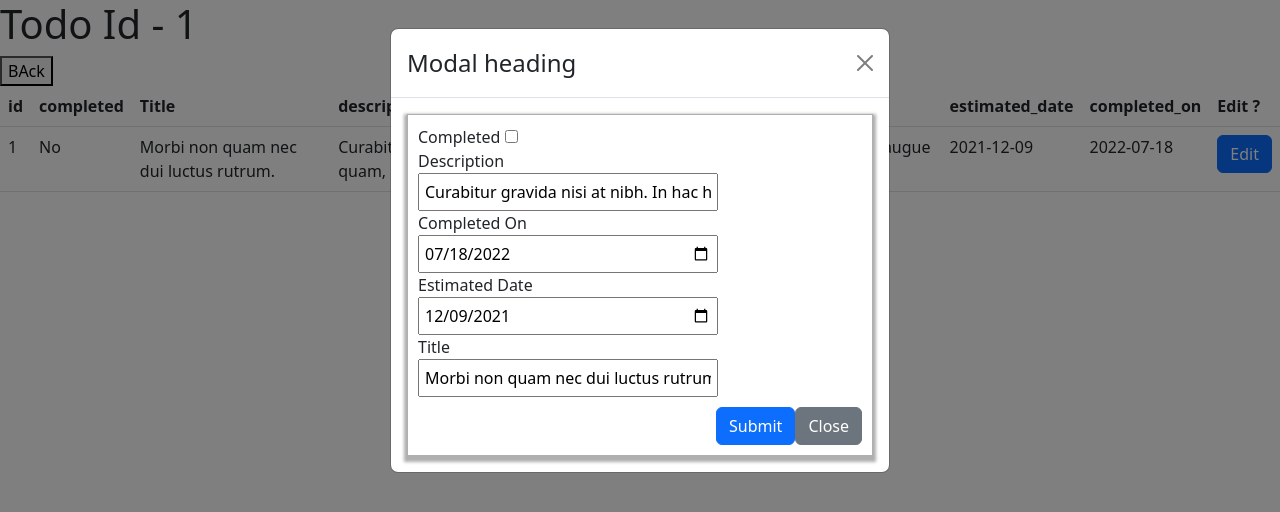
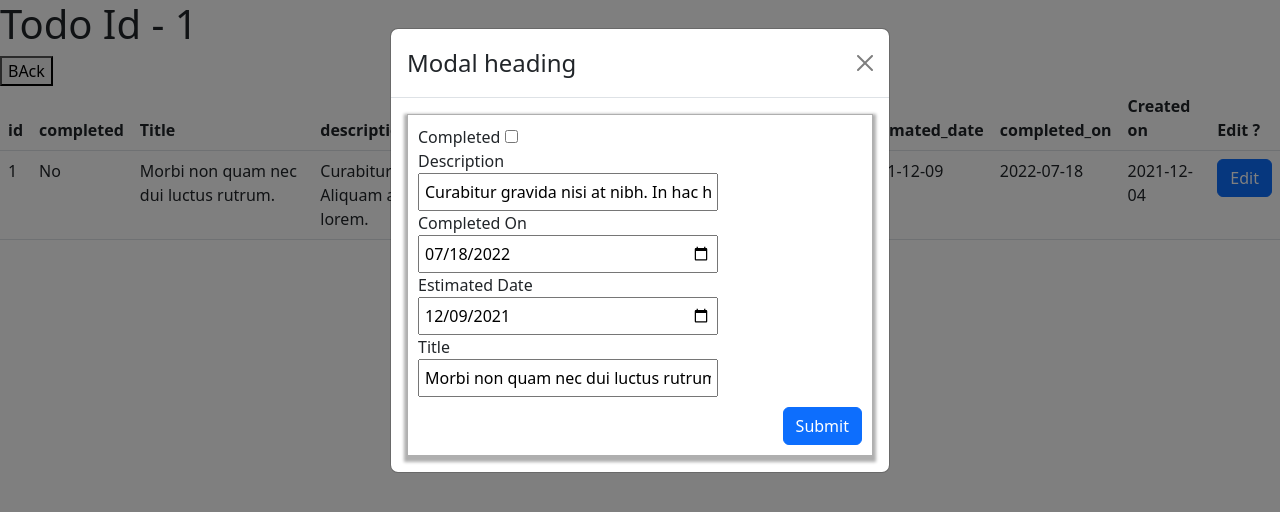
Before and after one commit to VamsiKrishnaRAVSR/Project, a React (Create React App) app: page /todos/1 in a window 1280 px wide. Both pictures are taken after a click on the button "Edit". Shown: the top 512 px of the page. Built offline with nearby package versions, Linux system fonts and the light colour scheme; data requests are answered from the project's data file.

Commit message:
Done with common component

```diff
--- a/db.json
+++ b/db.json
@@ -359,6 +359,16 @@
       "estimated_date": "2022-08-19",
       "title": "Drink water hahaha",
       "created_on": "2022-08-11"
+    },
+    {
+      "id": 37,
+      "completed": false,
+      "user_id": 3,
+      "description": "Sleep before 1 on Weekdays and weekends",
+      "completed_on": "2000-10-01",
+      "estimated_date": "2021-10-01",
+      "title": "Habits",
+      "created_on": "2022-08-11"
     }
   ]
 }
--- a/src/App.tsx
+++ b/src/App.tsx
@@ -2,12 +2,9 @@ import React, { useMemo, useState } from "react";
 
 import "./App.css";
 import useGetTodos from "./hooks/getTodos.hooks";
-// import ReactPaginate from "react-paginate";
 import "../node_modules/bootstrap/dist/css/bootstrap.min.css";
-
 import { Button, Container } from "react-bootstrap";
 import Todos from "./features/Todos/todos";
-
 import { Todo } from "./types";
 import Pagination from "./features/pagination/pagination1";
 import { Link } from "react-router-dom";
--- a/src/components/Add Todo Form/index.tsx
+++ b/src/components/commonFormikForm/index.tsx
@@ -1,33 +1,12 @@
 import React from "react";
 import { Formik, Form, Field, ErrorMessage } from "formik";
-import { useNavigate } from "react-router";
 
 import * as yup from "yup";
+import { Button } from "react-bootstrap";
 import { Todo } from "../../types";
-import { Button } from "react-bootstrap";
-import useGetTodos from "../../hooks/getTodos.hooks";
-import usePostTodo from "../../hooks/getPostTodo";
 
-const TodoList = () => {
-  const { data } = useGetTodos();
-  let updatedId = 0;
-  if (data) {
-    updatedId = data?.length;
-  }
-
-  const navigate = useNavigate();
-  const { mutate, isError, error } = usePostTodo();
-
-  const initialValues: Todo = {
-    id: updatedId + 1,
-    completed: false,
-    user_id: 3,
-    description: "",
-    completed_on: "",
-    estimated_date: "",
-    title: "",
-    created_on: new Date().toISOString().slice(0, 10),
-  };
+const TodoList = (props: { initialValues: Todo; onSubmit: any; }) => {
+  const { initialValues, onSubmit } = props;
   const validationSchema = yup.object({
     description: yup.string().required(),
     completed: yup.boolean().required(),
@@ -35,11 +14,6 @@ const TodoList = () => {
     estimated_date: yup.date().required(),
     title: yup.string().required(),
   });
-
-  const onSubmit = (values: Todo) => {
-    mutate(values);
-    isError ? alert("Something went wrong " + error) : navigate("/");
-  };
 
   return (
     <Formik
--- a/src/components/createTodo/index.tsx
+++ b/src/components/createTodo/index.tsx
@@ -1,14 +1,42 @@
 import React from "react";
 import "./index.css";
 
-import TodoList from "../Add Todo Form";
+import TodoList from "../commonFormikForm";
+import usePostTodo from "../../hooks/getPostTodo";
+import { useNavigate } from "react-router";
+import useGetTodos from "../../hooks/getTodos.hooks";
+import { Todo } from "../../types";
 
 const CreateTodo = () => {
+  const { data } = useGetTodos();
+  let updatedId = 0;
+  if (data) {
+    updatedId = data?.length;
+  }
+
+  const navigate = useNavigate();
+  const { mutate, isError, error } = usePostTodo();
+
+  const initialValues: Todo = {
+    id: updatedId + 1,
+    completed: false,
+    user_id: 3,
+    description: "",
+    completed_on: "",
+    estimated_date: "",
+    title: "",
+    created_on: new Date().toISOString().slice(0, 10),
+  };
+
+  const onSubmit = (values: Todo) => {
+    mutate(values);
+    isError ? alert("Something went wrong " + error) : navigate("/");
+  };
 
   return (
     <div className="add-todo-container">
       <h1>Add a Todo</h1>
-      <TodoList />
+      <TodoList initialValues={initialValues} onSubmit={onSubmit} />
     </div>
   );
 };
--- /dev/null
+++ b/src/components/getIndividualTodo/index.tsx
@@ -0,0 +1,87 @@
+import React, { useState } from "react";
+import { useNavigate } from "react-router-dom";
+import { useParams } from "react-router";
+import useGetTodo from "../../hooks/getTodo.hooks";
+import { Button, Modal, Table } from "react-bootstrap";
+import { Todo } from "../../types";
+import useGetPatchTodo from "../../hooks/getPatchTodo";
+import TodoList from "../commonFormikForm";
+
+const GetTodo = () => {
+  const { id } = useParams();
+  const { data } = useGetTodo(id as string);
+  const navigate = useNavigate();
+  const { mutate, isError, error } = useGetPatchTodo();
+  const [show, setShow] = useState(false);
+  const handleClose = () => setShow(false);
+  const handleShow = () => setShow(true);
+
+  const initialValues: Todo = {
+    id: data?.id,
+    completed: data?.completed,
+    user_id: data?.user_id,
+    description: data?.description,
+    completed_on: data?.completed_on,
+    estimated_date: data?.estimated_date,
+    title: data?.title,
+    created_on: new Date().toISOString().slice(0, 10),
+  };
+
+  const onSubmit = (values: Todo) => {
+    mutate(values);
+    if (isError) {
+      alert("Something went wrong " + error);
+    } else {
+      navigate("/");
+    }
+  };
+
+  return (
+    <div className="getTodo-container">
+      <Modal show={show} onHide={handleClose}>
+        <Modal.Header closeButton>
+          <Modal.Title>Modal heading</Modal.Title>
+        </Modal.Header>
+        <Modal.Body>
+          <TodoList initialValues={initialValues} onSubmit={onSubmit} />
+        </Modal.Body>
+      </Modal>
+      <div>
+        <h1>Todo Id - {id}</h1>
+        <button onClick={() => navigate(-1)}>BAck</button>
+      </div>
+      <div>
+        <Table>
+          <thead>
+            <tr>
+              <th>id</th>
+              <th>completed</th>
+              <th>Title</th>
+              <th>description</th>
+              <th>estimated_date</th>
+              <th>completed_on</th>
+              <th>Created on</th>
+              <th>Edit ?</th>
+            </tr>
+          </thead>
+          <tbody>
+            <tr>
+              <td>{data?.id}</td>
+              <td>{data?.completed ? "Yes" : "No"} </td>
+              <td>{data?.title}</td>
+              <td>{data?.description}</td>
+              <td>{data?.estimated_date}</td>
+              <td>{data?.completed_on}</td>
+              <td>{data?.created_on}</td>
+              <td>
+                <Button onClick={handleShow}>Edit</Button>
+              </td>
+            </tr>
+          </tbody>
+        </Table>
+      </div>
+    </div>
+  );
+};
+
+export default GetTodo;
--- a/src/components/getTodo/index.tsx
+++ /dev/null
@@ -1,161 +0,0 @@
-import React, { useState } from "react";
-import { Formik, Form, Field, ErrorMessage } from "formik";
-import * as yup from "yup";
-import { useNavigate } from "react-router-dom";
-import { useParams } from "react-router";
-import useGetTodo from "../../hooks/getTodo.hooks";
-import { Button, Modal, Table } from "react-bootstrap";
-import { Todo } from "../../types";
-import useGetPatchTodo from "../../hooks/getPatchTodo";
-
-const GetTodo = () => {
-  const { id } = useParams();
-  const { data } = useGetTodo(id as string);
-  const navigate = useNavigate();
-  const { mutate, isError, error } = useGetPatchTodo();
-  const [show, setShow] = useState(false);
-  const handleClose = () => setShow(false);
-  const handleShow = () => setShow(true);
-
-  const initialValues: Todo = {
-    id: data?.id,
-    completed: data?.completed,
-    user_id: data?.user_id,
-    description: data?.description,
-    completed_on: data?.completed_on,
-    estimated_date: data?.estimated_date,
-    title: data?.title,
-    created_on: new Date().toISOString().slice(0, 10),
-  };
-
-  const validationSchema = yup.object({
-    description: yup.string().required(),
-    id: yup.number(),
-    completed: yup.boolean().required(),
-    user_id: yup.number().required(),
-    completed_on: yup.date().required(),
-    estimated_date: yup.date().required(),
-    title: yup.string().required(),
-  });
-
-  const onSubmit = (values: Todo) => {
-    mutate(values);
-    if (isError) {
-      alert("Something went wrong " + error);
-    } else {
-      navigate("/");
-    }
-  };
-
-  return (
-    <div className="getTodo-container">
-      <Modal show={show} onHide={handleClose}>
-        <Modal.Header closeButton>
-          <Modal.Title>Modal heading</Modal.Title>
-        </Modal.Header>
-        <Modal.Body>
-          <Formik
-            enableReinitialize={true}
-            initialValues={initialValues}
-            onSubmit={onSubmit}
-            validationSchema={validationSchema}
-            className="formik"
-          >
-            <Form className="form">
-              <div>
-                <label htmlFor="completed">Completed</label>
-                <Field
-                  className="formik-checkBox"
-                  id="completed"
-                  name="completed"
-                  type="checkbox"
-                />
-                <ErrorMessage name="completed" />
-              </div>
-              <div className="formik-item">
-                <label htmlFor="description">Description</label>
-                <Field
-                  className="formik-date"
-                  id="description"
-                  name="description"
-                  type="text"
-                />
-                <ErrorMessage name="description" />
-              </div>
-              <div className="formik-item">
-                <label htmlFor="completed_on">Completed On</label>
-                <Field
-                  className="formik-date"
-                  id="completed_on"
-                  name="completed_on"
-                  type="date"
-                />
-                <ErrorMessage name="completed_on" />
-              </div>
-              <div className="formik-item">
-                <label htmlFor="estimated_date">Estimated Date </label>
-                <Field
-                  className="formik-date"
-                  id="estimated_date"
-                  name="estimated_date"
-                  type="date"
-                />
-                <ErrorMessage name="estimated_date" />
-              </div>
-              <div className="formik-item">
-                <label htmlFor="title">Title </label>
-                <Field
-                  id="title"
-                  name="title"
-                  className="formik-date"
-                  type="text"
-                />
-                <ErrorMessage component="p" name="title" />
-              </div>
-              <div className="btn-container">
-                <Button type="submit">Submit</Button>
-                <Button variant="secondary" onClick={handleClose}>
-                  Close
-                </Button>
-              </div>
-            </Form>
-          </Formik>
-        </Modal.Body>
-      </Modal>
-      <div>
-        <h1>Todo Id - {id}</h1>
-        <button onClick={() => navigate(-1)}>BAck</button>
-      </div>
-      <div>
-        <Table>
-          <thead>
-            <tr>
-              <th>id</th>
-              <th>completed</th>
-              <th>Title</th>
-              <th>description</th>
-              <th>estimated_date</th>
-              <th>completed_on</th>
-              <th>Edit ?</th>
-            </tr>
-          </thead>
-          <tbody>
-            <tr>
-              <td>{data?.id}</td>
-              <td>{data?.completed ? "Yes" : "No"} </td>
-              <td>{data?.title}</td>
-              <td>{data?.description}</td>
-              <td>{data?.estimated_date}</td>
-              <td>{data?.completed_on}</td>
-              <td>
-                <Button onClick={handleShow}>Edit</Button>
-              </td>
-            </tr>
-          </tbody>
-        </Table>
-      </div>
-    </div>
-  );
-};
-
-export default GetTodo;
--- a/src/index.tsx
+++ b/src/index.tsx
@@ -5,7 +5,7 @@ import "./index.css";
 import App from "./App";
 import reportWebVitals from "./reportWebVitals";
 import { BrowserRouter, Route, Routes } from "react-router-dom";
-import GetTodo from "./components/getTodo";
+import GetTodo from "./components/getIndividualTodo";
 import CreateTodo from "./components/createTodo";
 const queryClient = new QueryClient();
 
```
Also changed, not shown: src/components/commonFormikForm/index.css (added), src/components/getIndividualTodo/index.css (renamed from src/components/getTodo/index.css), src/types/index.tsx (line endings or trailing spaces).
